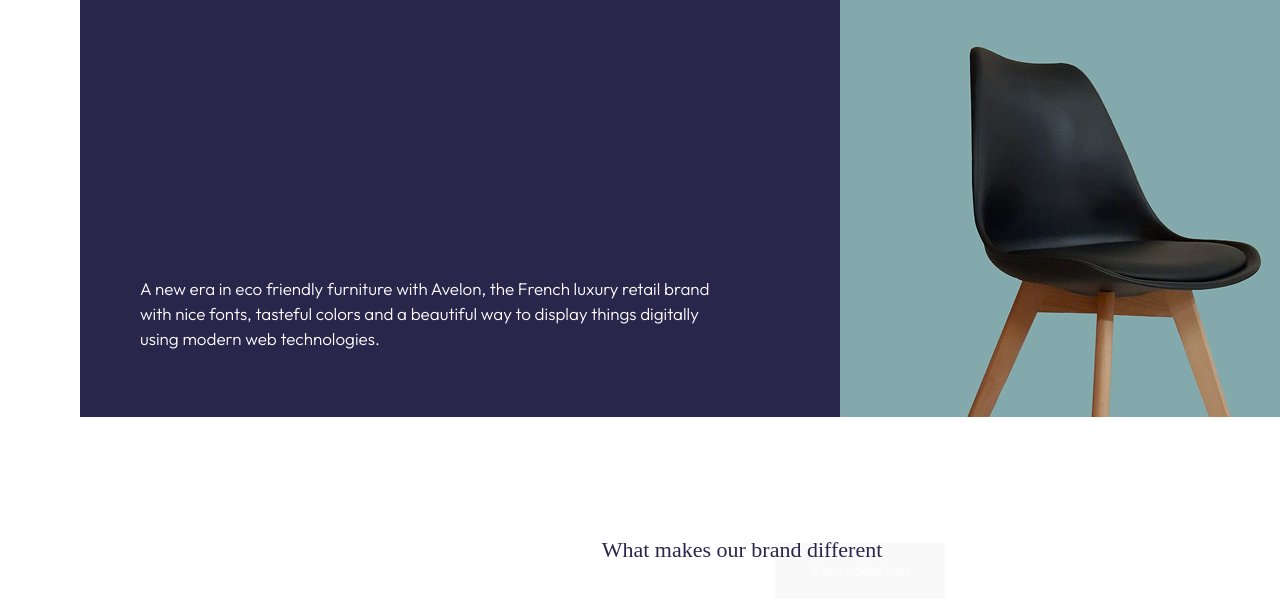
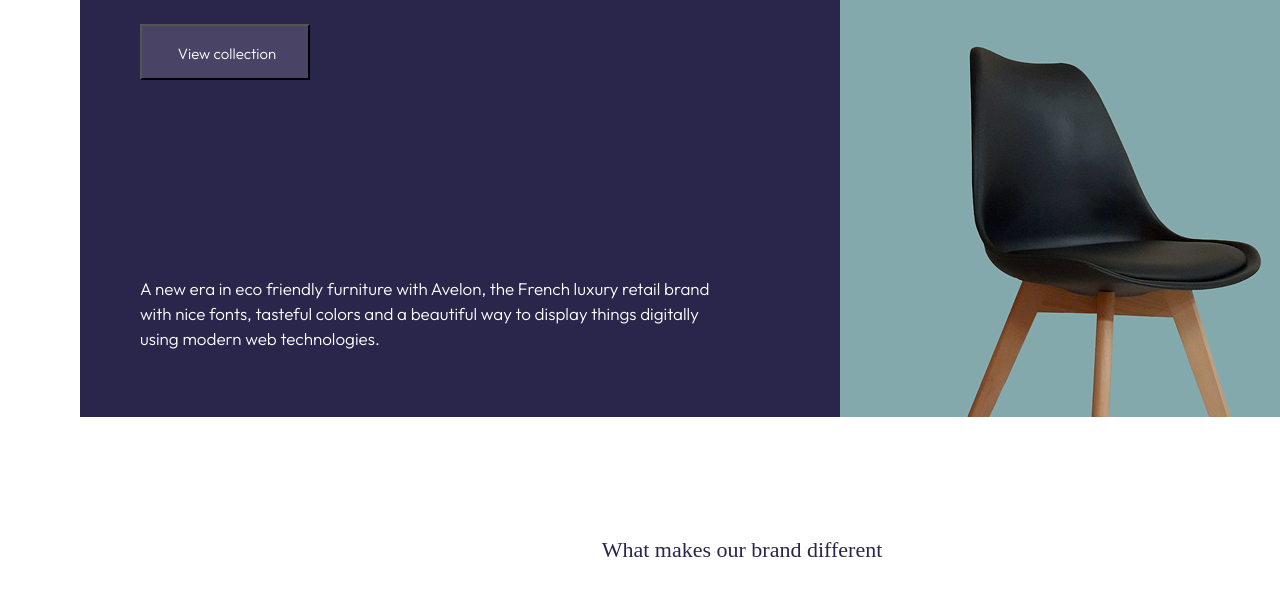
Before and after one commit to homki010-stack/avi, a plain HTML site: page index.html in a window 1280 px wide. Shown: the part 394-1010 px from the top of the page. Drawn offline with nearby package versions, Linux system fonts and the light colour scheme; a web font is replaced by a local one.

Commit message:
Update index.css

```diff
--- a/css/index.css
+++ b/css/index.css
@@ -594,7 +594,7 @@ a {
     text-align: center; /*выравнивание текста по центру*/
 }
 
-.bat_main { /*кнопка*/
+.bat2_main { /*кнопка*/
     position: absolute; /*абсолютное позиционирование*/
     width: 170px; /*ширина кнопки*/
     height: 56px; /*высота кнопки*/
@@ -1059,4 +1059,5 @@ h1, h2, h3, h4, h5, h6 {
     margin-left: auto;
     margin-right: auto;
     display: block;
+
 }
```
